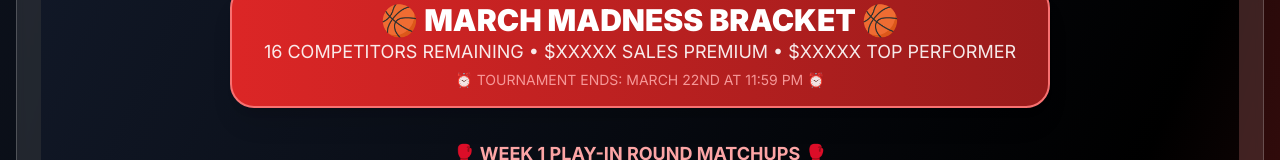
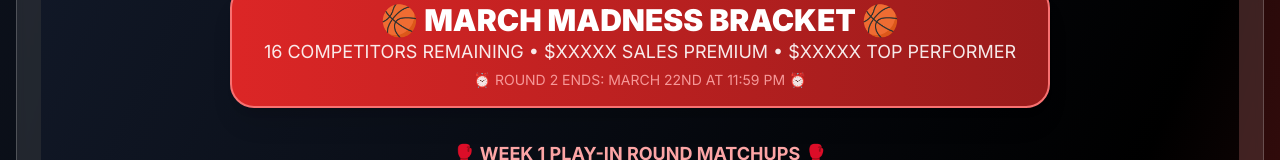
Before and after one commit to leadtopspec/march-madness-leaderboard, a Next.js app: page / in a window 1280 px wide. Shown: the part 1445-1605 px from the top of the page. Built offline with nearby package versions, Linux system fonts and the light colour scheme; no server answers; the database is empty.

Commit message:
Fix: Round 2 end date corrected to March 22nd 11:59 PM
- Updated round transition logic: Round 2 now ends March 22nd at 11:59 PM
- Fixed header text to show 'ROUND 2 ENDS' instead of 'TOURNAMENT ENDS'
- Applied to both BracketView and TVBracketView components

```diff
--- a/src/components/BracketView.tsx
+++ b/src/components/BracketView.tsx
@@ -16,7 +16,7 @@ export default function BracketView() {
       const now = new Date()
       const playInStart = new Date('2026-03-07T06:00:00.000Z') // March 7, 12:00 AM CST
       const round2Start = new Date('2026-03-15T06:00:00.000Z')  // March 15, 12:00 AM CST
-      const round3Start = new Date('2026-03-21T06:00:00.000Z')  // March 21, 12:00 AM CST
+      const round3Start = new Date('2026-03-23T05:59:00.000Z')  // March 22, 11:59 PM CST
 
       if (now < playInStart) {
         setCurrentRound({
@@ -97,7 +97,7 @@ export default function BracketView() {
           <h2 className="text-xl lg:text-3xl font-black">🏀 MARCH MADNESS BRACKET 🏀</h2>
           <div className="text-sm lg:text-lg opacity-90 space-y-1">
             <p>16 COMPETITORS REMAINING • $XXXXX SALES PREMIUM • $XXXXX TOP PERFORMER</p>
-            <p className="text-red-300 text-xs lg:text-sm">⏰ TOURNAMENT ENDS: MARCH 22ND AT 11:59 PM ⏰</p>
+            <p className="text-red-300 text-xs lg:text-sm">⏰ ROUND 2 ENDS: MARCH 22ND AT 11:59 PM ⏰</p>
           </div>
         </motion.div>
       </div>
--- a/src/components/TVBracketView.tsx
+++ b/src/components/TVBracketView.tsx
@@ -16,7 +16,7 @@ export default function TVBracketView() {
       const now = new Date()
       const playInStart = new Date('2026-03-07T06:00:00.000Z') // March 7, 12:00 AM CST
       const round2Start = new Date('2026-03-15T06:00:00.000Z')  // March 15, 12:00 AM CST
-      const round3Start = new Date('2026-03-21T06:00:00.000Z')  // March 21, 12:00 AM CST
+      const round3Start = new Date('2026-03-23T05:59:00.000Z')  // March 22, 11:59 PM CST
 
       if (now < playInStart) {
         setCurrentRound({
```
